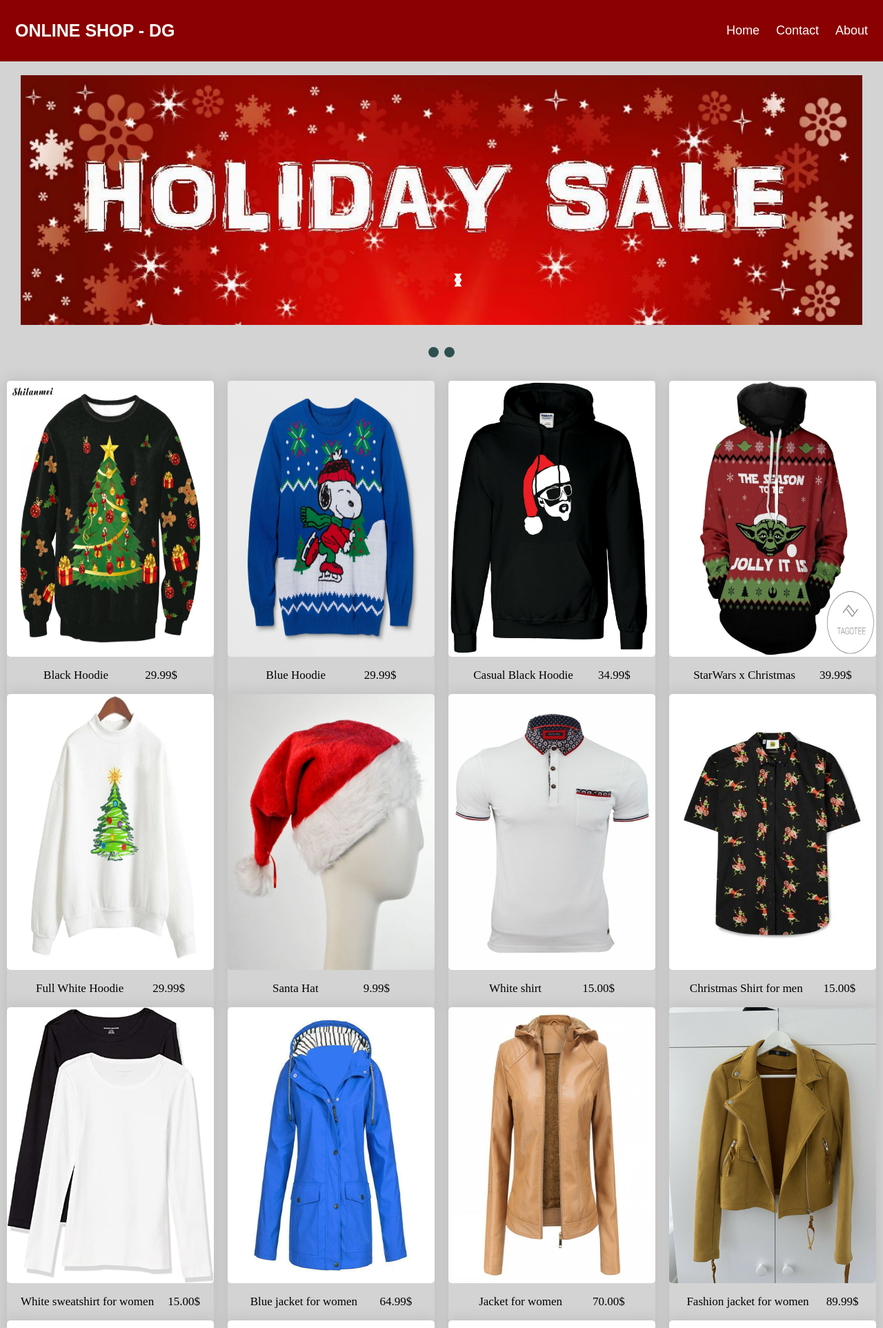
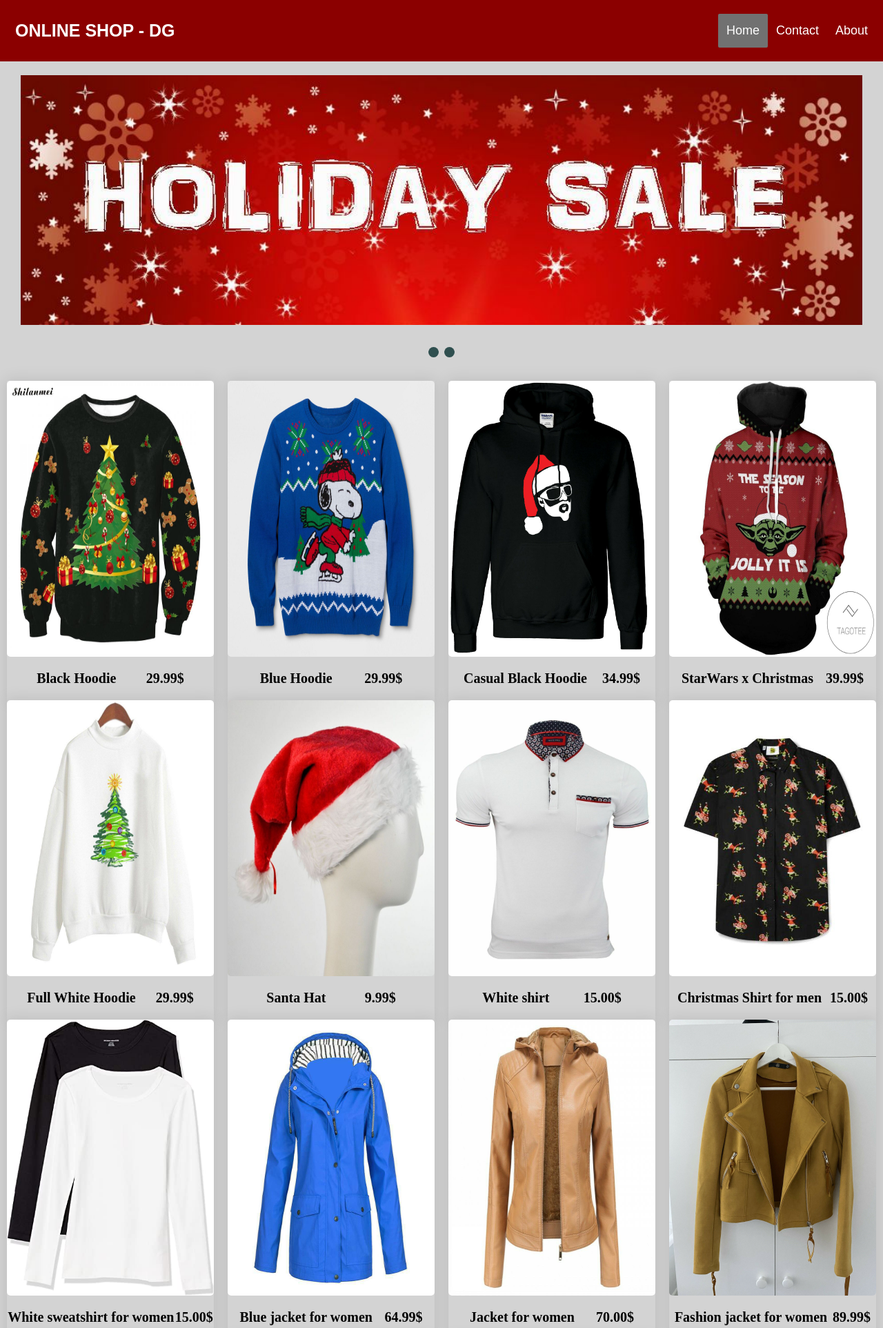
Before and after one commit to Drini123456/Projekti-Web, a PHP site: page /homepage.html in a window 1280 px wide. Shown: the top 1925 px of the page at 69% size. Run offline with PHP 8.4, Linux system fonts and the light colour scheme.

Commit message:
Font-Weight

```diff
--- a/detyra.css
+++ b/detyra.css
@@ -73,7 +73,8 @@
     justify-content: space-evenly;
     color: black;
     font-family: 'Times New Roman', Times, serif;
-    font-size: 17px;
+    font-size: 20px;
+    font-weight: bold;
 }
 
 .section2{
--- a/homepage.html
+++ b/homepage.html
@@ -92,7 +92,7 @@
 
 </div>
 
-<div style="text-align:center">
+<div class="mySlides fade">
   <a class="prev" onclick="plusSlides(-1)">&#10094;</a>
   <a class="next" onclick="plusSlides(1)">&#10095;</a>
 </div>
@@ -137,7 +137,7 @@
 </div>
 
 </div>
-<link rel="stylesheet" href="style.css".css">
+<link rel="stylesheet" href="style.css".css>
 
 
 <div class="section">
@@ -280,9 +280,6 @@
 
 
 
-
-
-
 <div class="footer2">
   <div class = "contact">
     <h1>Follow us on : Facebook  & Twitter & Instagram</h1>
--- a/slider.css
+++ b/slider.css
@@ -1,4 +1,6 @@
-
+.mySlides {
+  display: none;
+}
 .prev, .next {
   cursor: pointer;
   position: absolute;
@@ -13,6 +15,13 @@
   border-radius: 0 3px 3px 0;
   user-select: none;
 }
+.next {
+  right: 0;
+  border-radius: 3px 0 0 3px;
+}
+.prev:hover, .next:hover {
+  background-color: rgba(0,0,0,0.8);
+}
 
 .dot {
   cursor: pointer;
@@ -24,8 +33,22 @@
   display: inline-block;
   transition: background-color 0.6s ease;
 }
+.active, .dot:hover {
+  background-color: #717171;
+}
 
 .mySlides1{
   max-width: 100%;
   max-height: 80%;
 }
+.fade {
+  -webkit-animation-name: fade;
+  -webkit-animation-duration: 1.5s;
+  animation-name: fade;
+  animation-duration: 1.5s;
+}
+
+@-webkit-keyframes fade {
+  from {opacity: .4}
+  to {opacity: 1}
+}
--- a/style.css
+++ b/style.css
@@ -82,7 +82,8 @@
     justify-content: space-evenly;
     color: black;
     font-family: 'Times New Roman', Times, serif;
-    font-size: 17px;
+    font-size: 20px;
+    font-weight: bold;
 }
 
 
```
